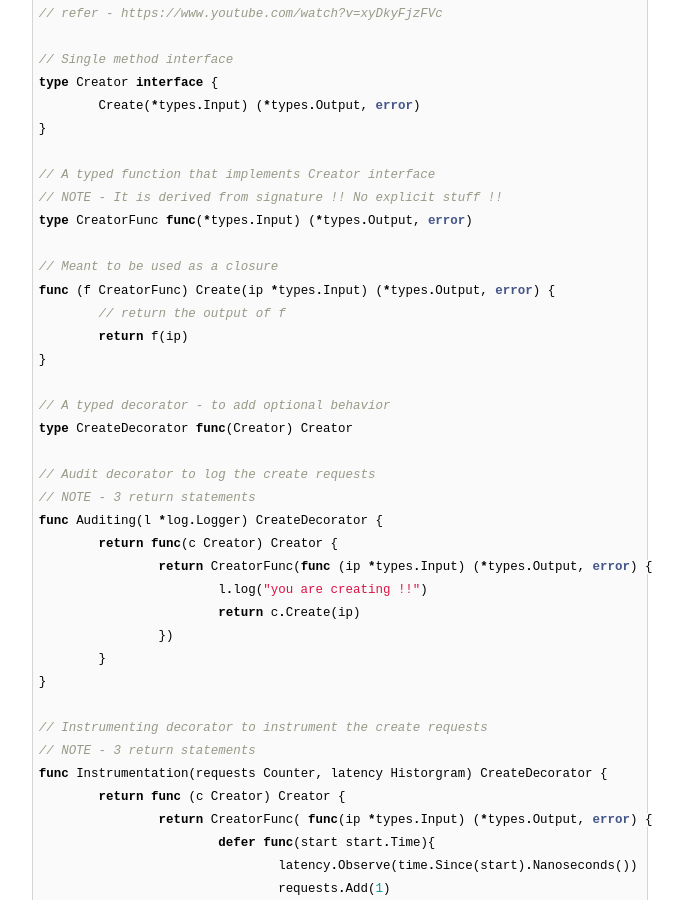
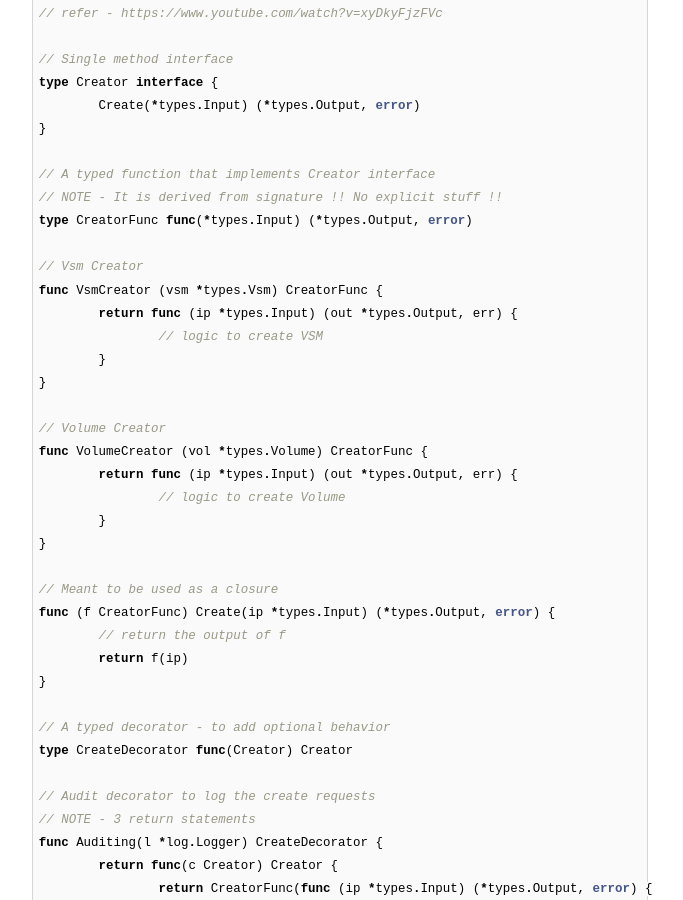
Before and after one commit to AmitKumarDas/amitkumardas.github.io, a Jekyll site: the page built from _posts/2016-07-14-my-golang-refresher.md, in a window 1280 px wide and 900 px high, scrolled down 534 px. Shown: the whole window, without its empty margins (300-983 px from the left). Built offline with Jekyll 4.4.1, drawn with Linux system fonts in a browser that asks for light colours.

Commit message:
Update 2016-07-14-my-golang-refresher.md

```diff
--- a/_posts/2016-07-14-my-golang-refresher.md
+++ b/_posts/2016-07-14-my-golang-refresher.md
@@ -41,6 +41,20 @@ type Creator interface {
 // A typed function that implements Creator interface
 // NOTE - It is derived from signature !! No explicit stuff !!
 type CreatorFunc func(*types.Input) (*types.Output, error)
+
+// Vsm Creator
+func VsmCreator (vsm *types.Vsm) CreatorFunc {
+	return func (ip *types.Input) (out *types.Output, err) {
+		// logic to create VSM
+	}
+}
+
+// Volume Creator
+func VolumeCreator (vol *types.Volume) CreatorFunc {
+	return func (ip *types.Input) (out *types.Output, err) {
+		// logic to create Volume
+	}
+}
 
 // Meant to be used as a closure
 func (f CreatorFunc) Create(ip *types.Input) (*types.Output, error) {
```
